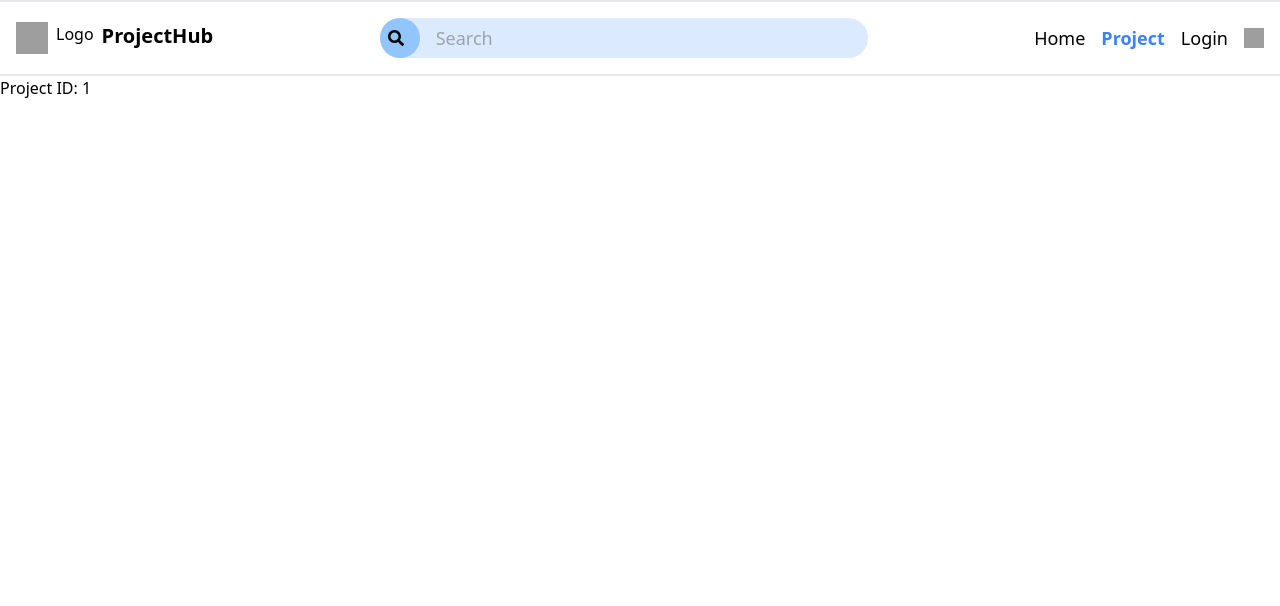
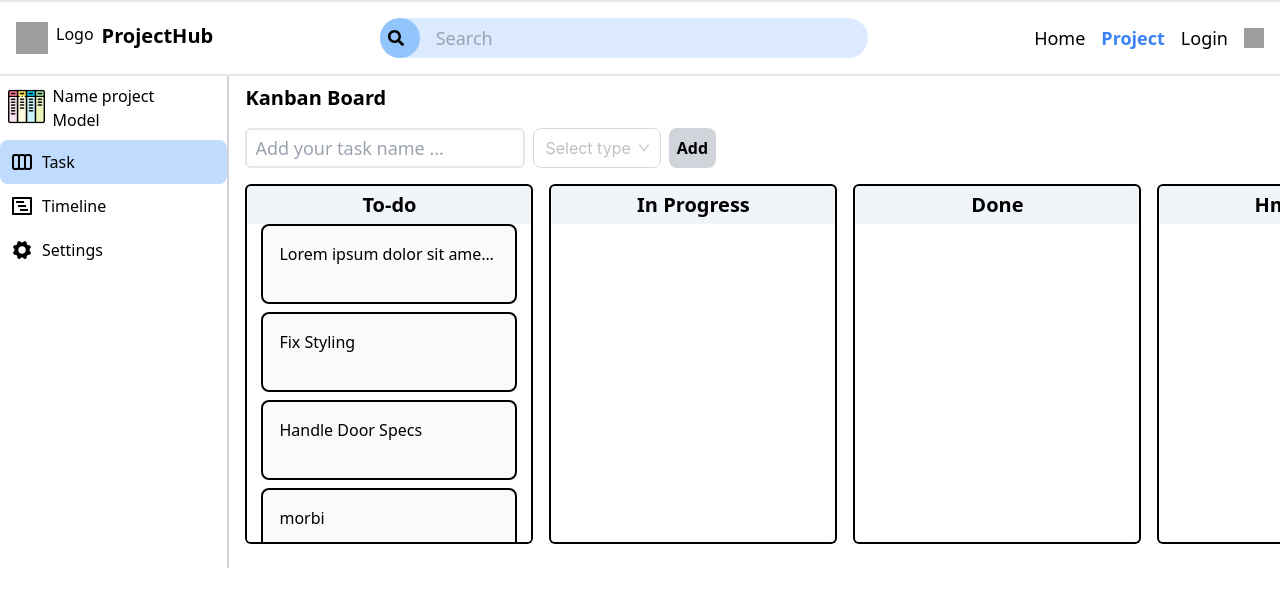
Before and after one commit to cjjjjjjk/ProjectHub, a React (Create React App) app in the folder client/: page /page/project/1 in a window 1280 px wide. Shown: the top 606 px of the page. Built offline with nearby package versions, Linux system fonts and the light colour scheme; grey boxes are pictures that could not be loaded; the HTML template or start-up script is replaced by a standard one.

Commit message:
fix giao dien

```diff
--- a/client/src/App.js
+++ b/client/src/App.js
@@ -26,9 +26,9 @@ function App() {
     window.location.href = "/page/Login";
   };
   return (
-    <div>
+    <div className="">
       <BrowserRouter>
-        <nav className="border-y-2 border-gray-200">
+        <nav className=" border-y-2 border-gray-200">
           <Drawer
             open={openMenu}
             onClose={closeMenu}
--- a/client/src/component/Board.js
+++ b/client/src/component/Board.js
@@ -3,9 +3,10 @@ import { columnsFromBackend, taskFromBE } from "./modelList";
 import { DragDropContext, Droppable } from "react-beautiful-dnd";
 import { Select } from "antd";
 import Task from "./Task";
+
+
 const Board = () => {
   const [tasks, setTasks] = useState(taskFromBE);
-
   const [newTaskType, setNewTaskType] = useState("To-do");
   const [newTaskName, setNewTaskName] = useState("");
   // Danh sach cac cot
@@ -96,29 +97,22 @@ const Board = () => {
     }
   };
   return (
-    <div className="h-full w-full overflow-y-auto">
-      {/* Tittle */}
-      <div className="min-h-20 h-1/6">
+    <div>
       <div className="px-4 pt-2">
         <h1 className="text-xl font-bold">Kanban Board</h1>
       </div>
-        <div className="flex gap-5 p-4 items-center ml-32">
+      {/* Tittle */}
+      <div className="flex flex-row gap-2 p-4">
           <input
             type="text"
-            className="w-72 p-2 rounded-md text-lg border-2 border-gray-500"
-            placeholder="Add your task"
+            className="rounded-md text-lg border-2 px-2"
+            placeholder="Add your task name ..."
             onChange={(e) => setNewTaskName(e.target.value)}
           ></input>
           <Select
+            placeholder="Select type"
             size="large"
-            style={{
-              width: 160,
-              borderWidth: 2,
-              borderColor: "black",
-              borderRadius: "8px",
-              height: 40,
-              fontSize: "20px",
-            }}
+
             onChange={(e) => setNewTaskType(e)}
             options={Object.values(columnsFromBackend).map((column) => ({
               value: column.title,
@@ -126,52 +120,51 @@ const Board = () => {
             }))}
           />
           <button
-            className="border-2 border-black font-bold p-2 rounded-lg w-28 bg-gray-200  hover:bg-blue-400 hover:text-white"
+            className=" font-bold p-2 rounded-lg  bg-gray-300  hover:bg-blue-400 hover:text-white"
             onClick={addTask}
           >
             Add
           </button>
       </div>
-      </div>
 
-      <div className="h-5/6 w-full">
+      <div className="pl-4 flex flex-row gap-x-4">
         <DragDropContext
           onDragEnd={(result) => {
             onDragEnd(result, columns, setColumns);
           }}
         >
-          <div className="flex w-full h-full">
-            <div className="flex w-5/6 no-scrollbar overflow-x-auto h-5/6 min-h-[40vh] gap-4 p-4">
              {Object.entries(columns).map(([columnId, column], index) => {
                 return (
-                  <div>
+                    <div className="flex flex-col h-96 w-72">
                       {/* Tittle column */}
                       <div className="flex justify-center items-center h-10 bg-slate-100 rounded-t-md border-2 border-black border-b-0">
                         <h2 className="text-xl font-bold"> {column.title}</h2>
                       </div>
-
                       {/* Task */}
+                      <div>
                       <Droppable key={columnId} droppableId={columnId}>
                         {(provided, snapshot) => (
+
                           <div
                             ref={provided.innerRef}
                             {...provided.droppableProps}
-                          className="p-2 h-5/6 w-72 min-h-96 min-w-60 overflow-y-auto no-scrollbar flex flex-col gap-2 items-center bg-white border-2 border-t-0 border-black rounded-b-md"
+                            className="h-80 w-72  overflow-auto flex flex-col gap-2 items-center bg-white border-2 border-t-0 border-black rounded-b-md"
                           >
                             {column.items.map((item, index) => (
+
                               <div>
                                 <Task key={item.id} item={item} index={index} />
                               </div>
                             ))}
                             {provided.placeholder}
                           </div>
+
                         )}
                       </Droppable>
                       </div>
+                    </div>
                 );
               })}
-            </div>
-          </div>
         </DragDropContext>
       </div>
     </div>
--- a/client/src/component/Task.js
+++ b/client/src/component/Task.js
@@ -10,13 +10,11 @@ const Task = ({ item, index }) => {
           {...provided.draggableProps}
           {...provided.dragHandleProps}
         >
-          <div className="p-4 flex flex-col justify-center items-start min-h-28 w-64 rounded-lg bg-gray-50 border-2 border-black">
-            <p>{item.Name}</p>
-            <div className="flex justify-between items-center w-full">
-              <p>
-                <span></span>
-              </p>
+          <div className="p-4 items-start min-h-20 w-64 rounded-lg bg-gray-50 border-2 border-black">
+            <div className="overflow-hidden text-ellipsis whitespace-nowrap"
+            >{item.Name}
             </div>
+
           </div>
         </div>
       )}
--- a/client/src/component/modelList.js
+++ b/client/src/component/modelList.js
@@ -144,8 +144,21 @@ export const columnsFromBackend = {
     title: "In Progress",
     items: [],
   },
-  Done: {
+  "Done": {
     title: "Done",
     items: [],
   },
+  "Hmmmm": {
+    title: "Hmmmm",
+    items: [],
+  },
+  "Planning": {
+    title: "Planning",
+    items: [],
+  },
+  "h": {
+    title: "Planning",
+    items: [],
+  },
+
 };
--- a/client/src/page/Project.js
+++ b/client/src/page/Project.js
@@ -1,4 +1,4 @@
-import React, { useState,useEffect } from "react";
+import React, { useState, useEffect } from "react";
 import { Tabs } from "antd";
 import Slider from "react-slick";
 import "slick-carousel/slick/slick.css";
@@ -11,15 +11,18 @@ import axios from "axios";
 
 function Project() {
   const [projects, setProjects] = useState([]);
-  const token=sessionStorage.getItem('token')
+  const token = sessionStorage.getItem("token");
   const fetchPrjects = async () => {
-     const res = await axios.get(`${process.env.REACT_APP_SERVER}/projects/fetch`,{
-      headers: {
-        token: `${token}`
+    const res = await axios.get(
+      `${process.env.REACT_APP_SERVER}/projects/fetch`,
+      {
+        headers: {
+          token: `${token}`,
+        },
       }
-    });
+    );
     setProjects(res.data);
-  }
+  };
 
   useEffect(() => {
     fetchPrjects();
@@ -42,10 +45,10 @@ function Project() {
   const data = [
     {
       name: "Code with Tuan",
-      description: "ProjectHub is a collaborative project management platform designed to streamline the workflow of teams and individuals. It combines powerful tools for planning, tracking, and managing tasks and deadlines in one intuitive interface. With ProjectHub, users can join or create projects, share updates, and keep track of goals and milestones.",
+      description:
+        "ProjectHub is a collaborative project management platform designed to streamline the workflow of teams and individuals. It combines powerful tools for planning, tracking, and managing tasks and deadlines in one intuitive interface. With ProjectHub, users can join or create projects, share updates, and keep track of goals and milestones.",
       startDate: "2024-01-01",
       endDate: "2024-06-01",
-
     },
     {
       name: "Code with Lan",
@@ -54,15 +57,14 @@ function Project() {
         "https://th.bing.com/th/id/OIP.ARKjkmC8CHiN18CdgXJ9ngHaHa?rs=1&pid=ImgDetMain",
       startDate: "2024-01-01",
       endDate: "2024-06-01",
-
     },
     {
       name: "Code with Lan",
       description: "A project management tool using Kanban.",
       startDate: "2024-01-01",
       endDate: "2024-06-01",
-
-    }, {
+    },
+    {
       name: "Code with Lan",
       description: "A project management tool using Kanban.",
       startDate: "2024-01-01",
@@ -77,7 +79,7 @@ function Project() {
     setShowCreate(!showCreate);
   };
   return (
-    <div >
+    <div>
       <Tabs
         type="card"
         tabBarStyle={{
@@ -103,9 +105,9 @@ function Project() {
                     >
                       Create Project
                     </button>
-                    <button
-                      className="w-24  text-white bg-gradient-to-tr from-blue-700 via-indigo-700 to-purple-500 rounded-md"
-                    > Join Project
+                    <button className="w-24  text-white bg-gradient-to-tr from-blue-700 via-indigo-700 to-purple-500 rounded-md">
+                      {" "}
+                      Join Project
                     </button>
                   </div>
                 </div>
@@ -145,7 +147,6 @@ function Project() {
                         description={item.description}
                         startDate={item.startDate}
                         endDate={item.endDate}
-
                       />
                     ))}
                   </Slider>
@@ -166,7 +167,6 @@ function Project() {
                         startDate={item.startDate}
                         endDate={item.endDate}
                       />
-
                     </div>
                   ))}
                 </div>
--- a/client/src/page/ProjectDetail.js
+++ b/client/src/page/ProjectDetail.js
@@ -1,10 +1,95 @@
-import { useParams } from 'react-router-dom';
-
+import { useParams } from "react-router-dom";
+import { RiTimelineView } from "react-icons/ri";
+import { HiOutlineViewBoards } from "react-icons/hi";
+import Kanban from "../asset/image/kanban.png";
+import { IoIosSettings } from "react-icons/io";
+import { useState } from "react";
+import Board from "../component/Board";
+import Timeline from "../component/Timeline";
+import ProjectSetting from "../component/ProjectSetting";
 function ProjectDetail() {
   const { id } = useParams(); // Access the id parameter from the URL
 
-  return <div>Project ID: {id}</div>;
+  const [showTask, setShowTask] = useState(true);
+  const [showTimeline, setShowTimeLine] = useState(false);
+  const [showSetting, setShowSetting] = useState(false);
 
+  const handleShowTask = () => {
+    setShowTask(true);
+    setShowTimeLine(false);
+    setShowSetting(false);
+  };
+  const handleShowTimeline = () => {
+    setShowTask(false);
+    setShowTimeLine(true);
+    setShowSetting(false);
+  };
+  const handleShowSetting = () => {
+    setShowTask(false);
+    setShowTimeLine(false);
+    setShowSetting(true);
+  };
+  return (
+    <div className="flex flex-row ">
+      <div className="border-r-2 border-gray-300 flex flex-col w-1/5">
+        {/* Ten project */}
+        <div className="pt-2 pb-2">
+          <div className=" flex flex-row gap-2 pl-2">
+            <img src={Kanban} alt="model" className="h-1/6 w-1/6 pt-1" />
+            <div className="w-1/2">
+              <div className="overflow-hidden text-ellipsis whitespace-nowrap">Name project</div>
+              <div>Model</div>
+            </div>
+          </div>
+        </div>
+
+        {/* Options */}
+        <div>
+          <ul className="flex flex-col">
+            <li>
+              <button
+                className={`p-2 w-full rounded-lg flex items-center gap-2 border-2 border-transparent  hover:bg-blue-300 ${
+                  showTask && "bg-blue-200"
+                }`}
+                onClick={handleShowTask}
+              >
+                <HiOutlineViewBoards className="text-2xl" />
+                <span>Task</span>
+              </button>
+            </li>
+            <li>
+              <button
+                className={`p-2 w-full rounded-lg flex items-center gap-2 border-2 border-transparent  hover:bg-blue-300  ${
+                  showTimeline && "bg-blue-200"
+                }`}
+                onClick={handleShowTimeline}
+              >
+                <RiTimelineView className="text-2xl" />
+                <span>Timeline</span>
+              </button>
+            </li>
+            <li>
+              <button
+                className={`p-2 w-full rounded-lg flex items-center gap-2 border-2 border-transparent  hover:bg-blue-300 ${
+                  showSetting && "bg-blue-200"
+                }`}
+                onClick={handleShowSetting}
+              >
+                <IoIosSettings className="text-2xl" />
+                <span>Settings</span>
+              </button>
+            </li>
+          </ul>
+        </div>
+      </div>
+
+      <div className="overflow-x-auto w-11/12">
+        {showTask && <Board />}
+        {showTimeline && <Timeline />}
+        {showSetting && <ProjectSetting />}
+      </div>
+    </div>
+  );
 }
 
 export default ProjectDetail;
```
Lines whose indentation alone changed are shown as unchanged.
